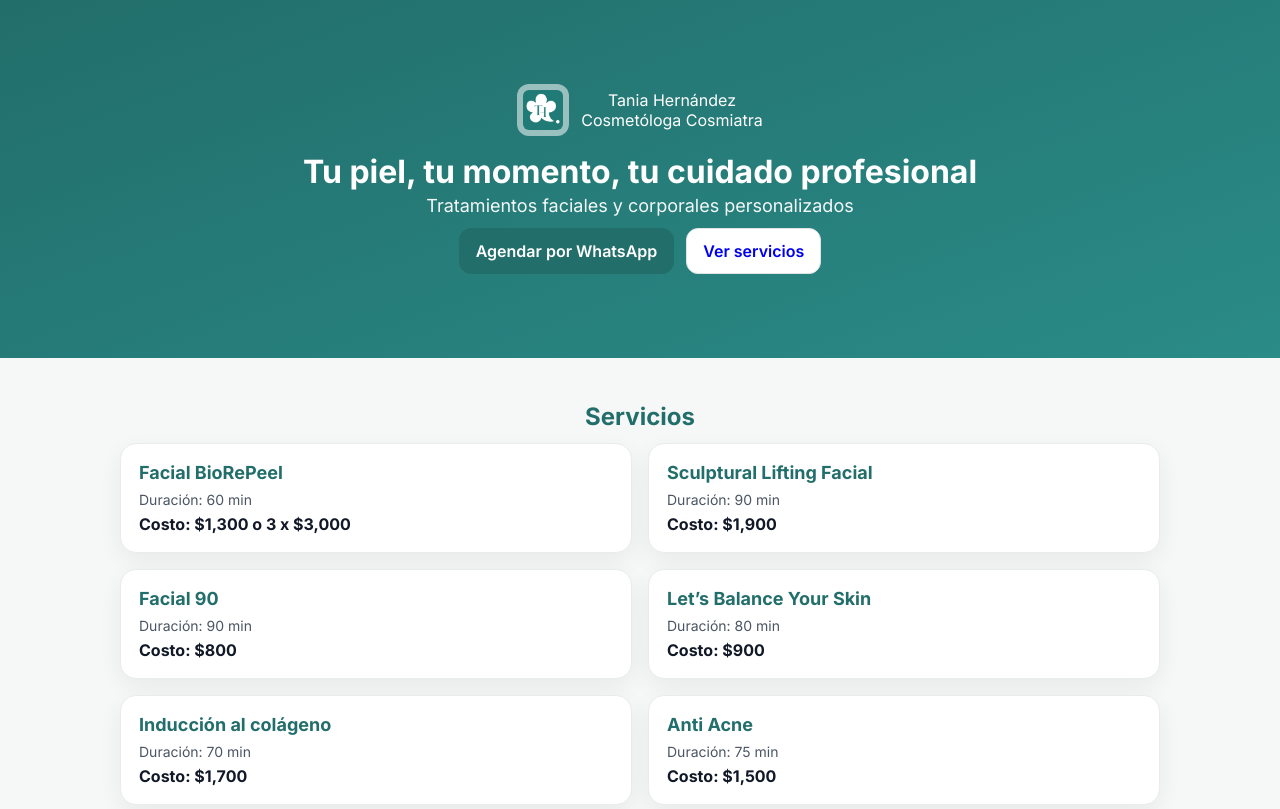
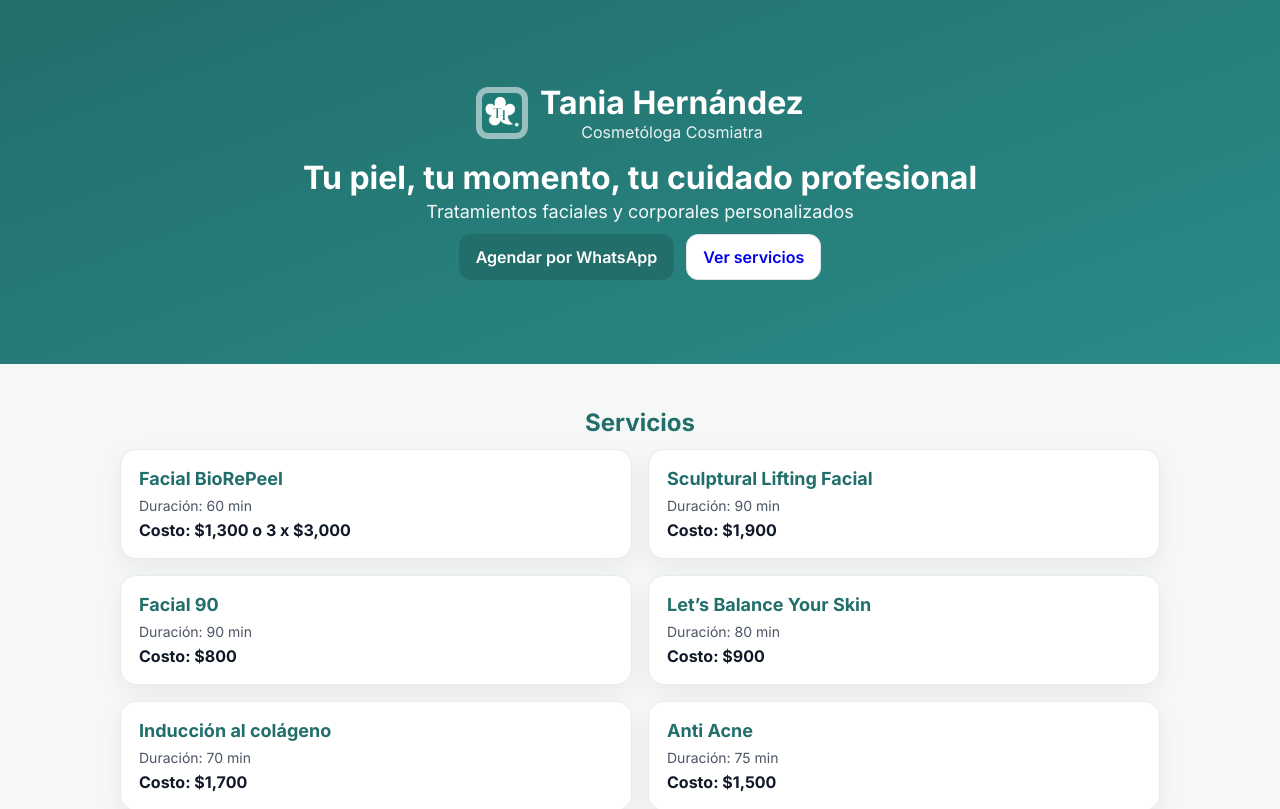
Before and after one commit to Serchvandor/tania-hernandez-site, a React (Vite) app: page / in a window 1280 px wide. Shown: the top 809 px of the page. Built offline with nearby package versions, Linux system fonts and the light colour scheme.

Commit message:
Update styles.css

```diff
--- a/src/styles.css
+++ b/src/styles.css
@@ -23,3 +23,5 @@ footer { text-align:center; color:white; background:var(--teal); margin-top:32px
 .gallery { display:grid; gap:10px; grid-template-columns:repeat(2,1fr); margin-top:10px; }
 .gallery div { background:#eaf3f2; border-radius:12px; padding-top:62%; position:relative; overflow:hidden; }
 .gallery div span { position:absolute; inset:0; display:flex; align-items:center; justify-content:center; color:#0f766e; font-weight:600; opacity:.8; }
+.brand-name {font-size: 2rem;    /* ~32px en móvil */font-weight: 700;line-height: 1.2;}
+.brand-role {font-size: 1rem;    /* ~16px */opacity: .9;}
```
